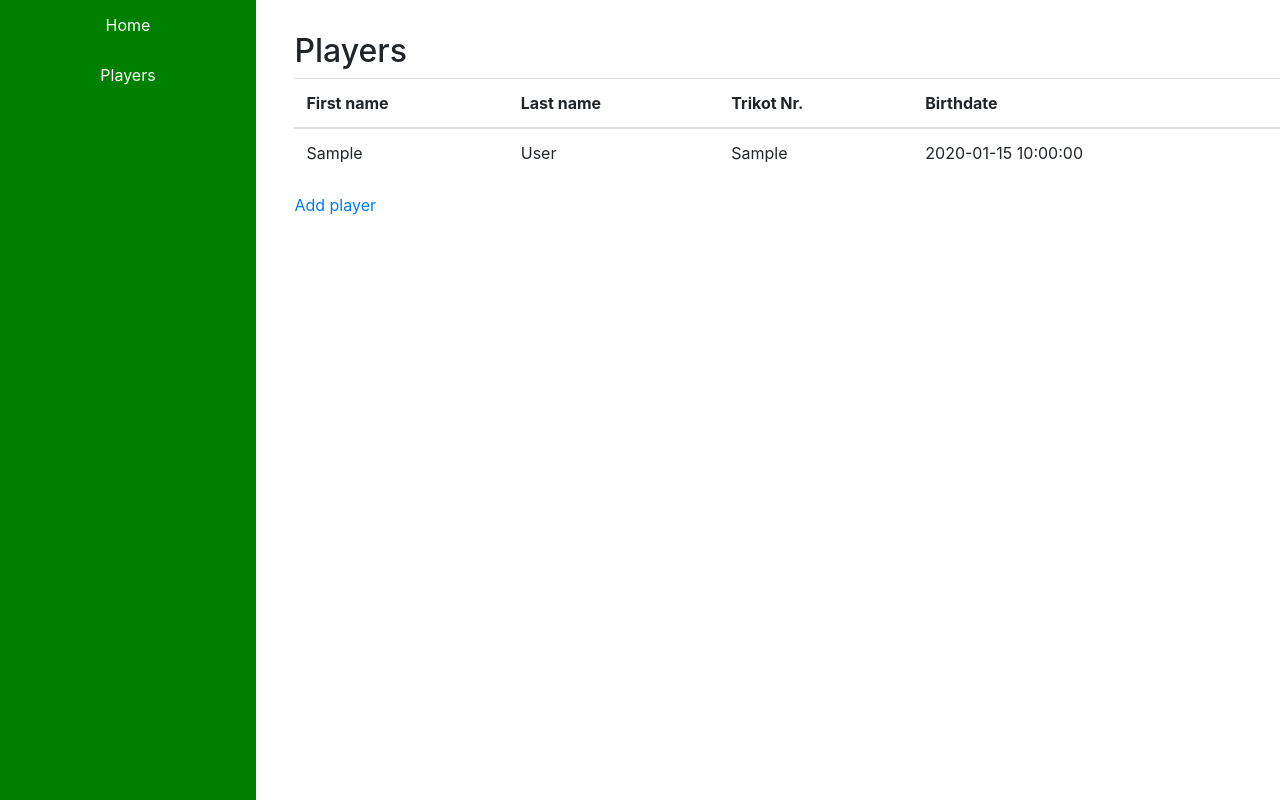
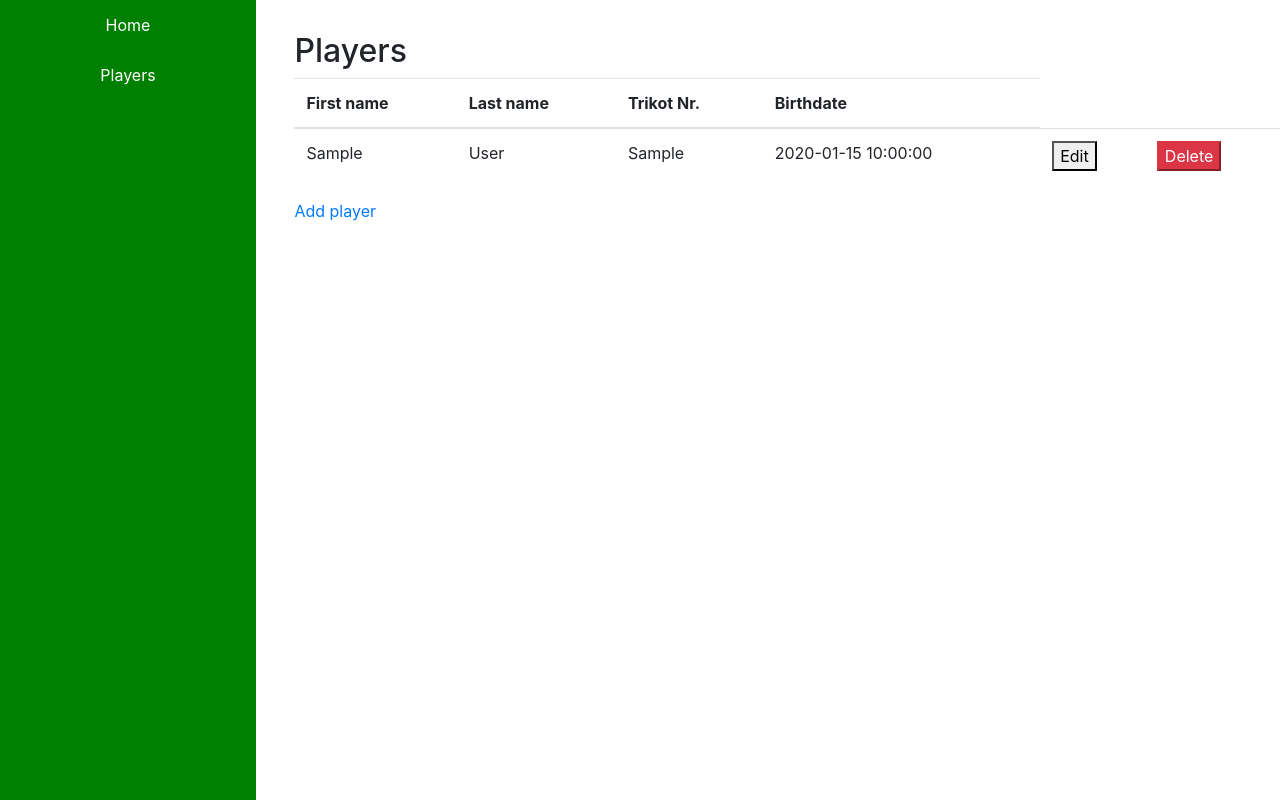
Before and after one commit to danielmessn/AppEng, a PHP site: page /players.php in a window 1280 px wide. Shown: the part 100-900 px from the top of the page. Run offline with PHP 8.4, Linux system fonts and the light colour scheme; tables that the repository leaves empty or names only in its code hold one stand-in row (values such as "Sample post").

Commit message:
added buttons in list of players

```diff
--- a/players.php
+++ b/players.php
@@ -56,7 +56,8 @@
       while ($row = mysqli_fetch_assoc($result))
       {
         echo "<tr><td>" . $row['plyr_firstname'] . "</td><td>" . $row['plyr_lastname'] . "</td><td>" .
-              $row['plyr_trikotnr'] . "</td><td>" . $row['plyr_birthdate'];
+              $row['plyr_trikotnr'] . "</td><td>" . $row['plyr_birthdate'] . "</td><td><button class=\"btn-default\">Edit</button></td>" .
+              "<td><button class=\"btn-danger\">Delete</button></td>";
       }
 
     ?>
```
